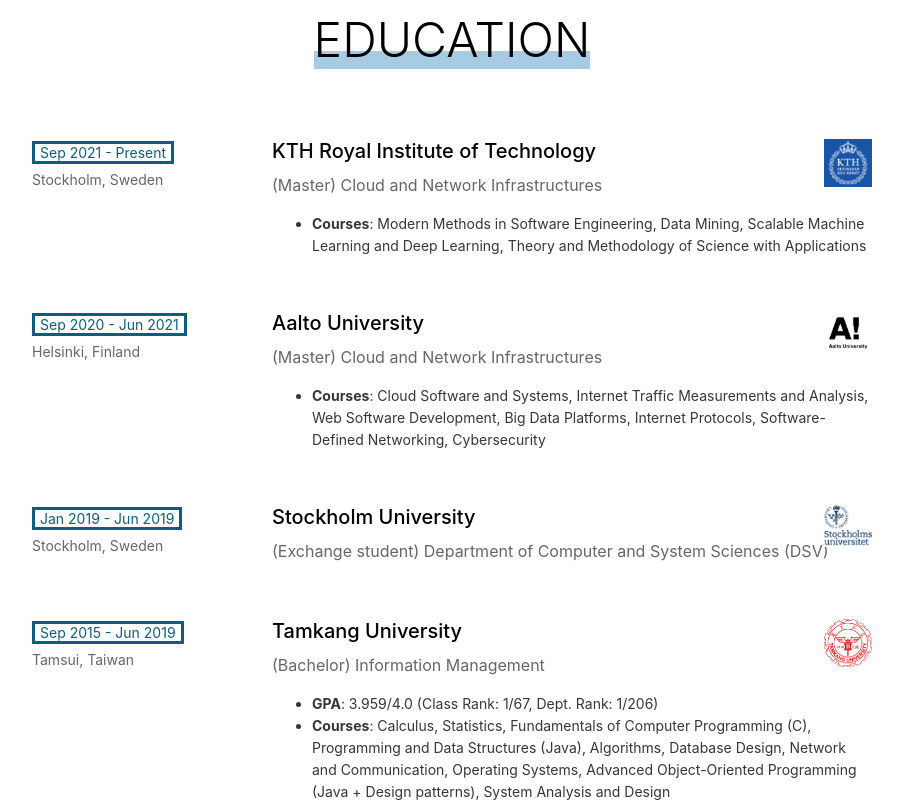
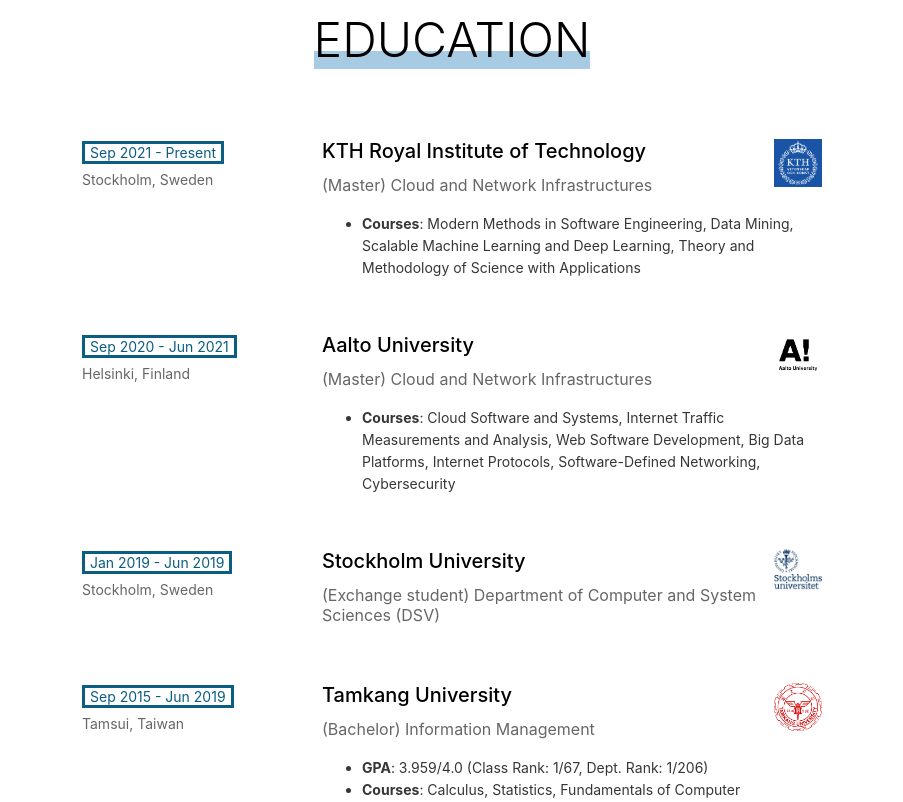
Before and after one commit to zheyunwu/wzy-resume-react, a React (Create React App) app: page /#/ in a window 1280 px wide. Shown: the part 860-1662 px from the top of the page, without its empty margins (188-1091 px from the left). Built offline with nearby package versions, Linux system fonts and the light colour scheme.

Commit message:
Update css

```diff
--- a/src/pages/home/components/education/Education.scss
+++ b/src/pages/home/components/education/Education.scss
@@ -21,8 +21,11 @@
       justify-content: center;
 
       .left {
-        width: 240px;
         font-size: 14px;
+        @media (min-width: 768px) {
+          width: 180px;
+          margin-right: 60px;
+        }
         .duration {
           margin-top: 5px;
           margin-bottom: 10px;
@@ -38,7 +41,7 @@
         }
       }
       .right {
-        width: 600px;
+        width: 500px;
         .school-name {
           font-size: 20px;
           font-weight: 500;
@@ -71,7 +74,7 @@
 // Mobile
 @media (max-width: 767px) {
   .education {
-    padding: 40px 10px;
+    padding: 40px 16px;
     .title {
       margin: 20px 0 60px;
       font-size: 40px;
```
